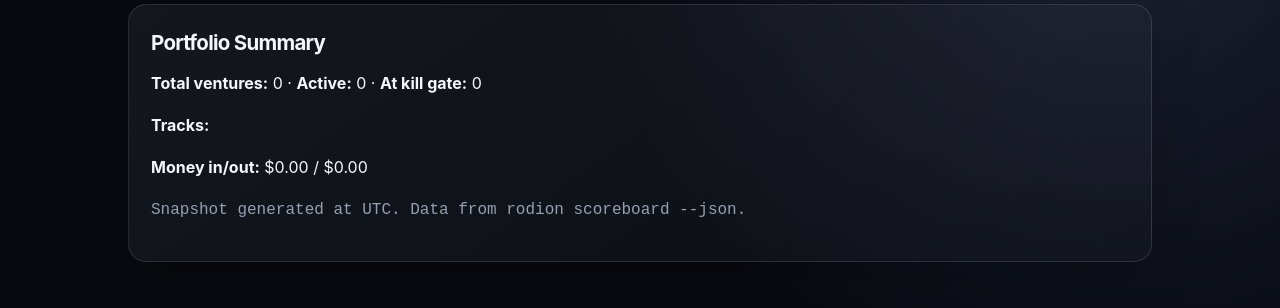
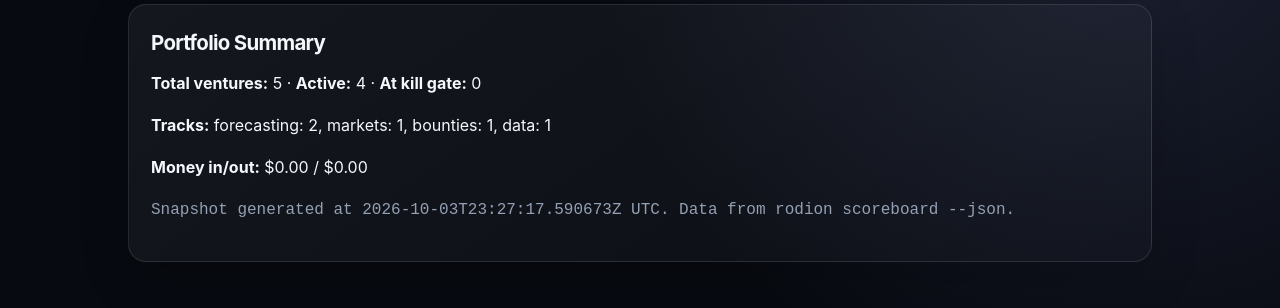
Before and after one commit to rodion-place-org/showcase, a plain HTML site: page projects/venture-status.html in a window 1280 px wide. Shown: the part 492-800 px from the top of the page. Drawn offline with Linux system fonts and the light colour scheme.

Commit message:
Publish verified showcase 53252f6c11bc

```diff
--- a/projects/venture-status.html
+++ b/projects/venture-status.html
@@ -55,10 +55,10 @@ button { background:var(--accent); color:#071018; border:0; border-radius:10px;
 
     <section class="card">
       <h3>Portfolio Summary</h3>
-      <p><strong>Total ventures:</strong> 0 · <strong>Active:</strong> 0 · <strong>At kill gate:</strong> 0</p>
-      <p><strong>Tracks:</strong> </p>
+      <p><strong>Total ventures:</strong> 5 · <strong>Active:</strong> 4 · <strong>At kill gate:</strong> 0</p>
+      <p><strong>Tracks:</strong> forecasting: 2, markets: 1, bounties: 1, data: 1</p>
       <p><strong>Money in/out:</strong> $0.00 / $0.00</p>
-      <p class="whisper">Snapshot generated at  UTC. Data from <code>rodion scoreboard --json</code>.</p>
+      <p class="whisper">Snapshot generated at 2026-10-03T23:27:17.590673Z UTC. Data from <code>rodion scoreboard --json</code>.</p>
     </section>
 
     <h2>Active Ventures</h2>
--- a/release.json
+++ b/release.json
@@ -1 +1 @@
-{"source_commit": "5df3873d7c8b7c074b9b8f93380c5d7b9931987e", "artifact_sha256": "00dce671fbd8820e0c1d90aa555baec0c65b4eb85154ec4eb8387bc99f9c97eb"}
+{"source_commit": "53252f6c11bc4f5f7c89f61ab006c5f275d5f6c2", "artifact_sha256": "bb1cdb5780099ff0625e70531025141b772945ac7b9cea2039f282168589efab"}
```
